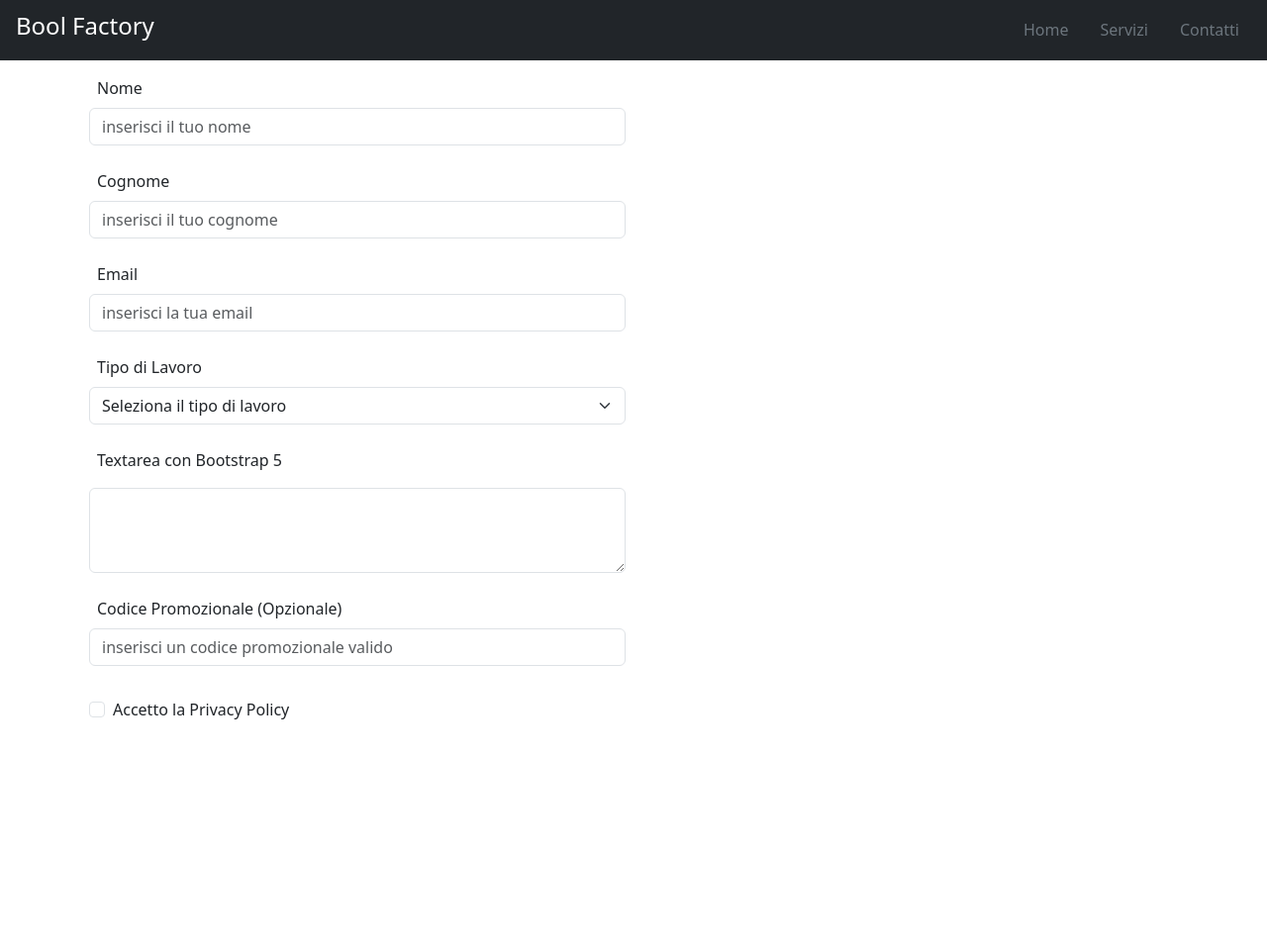
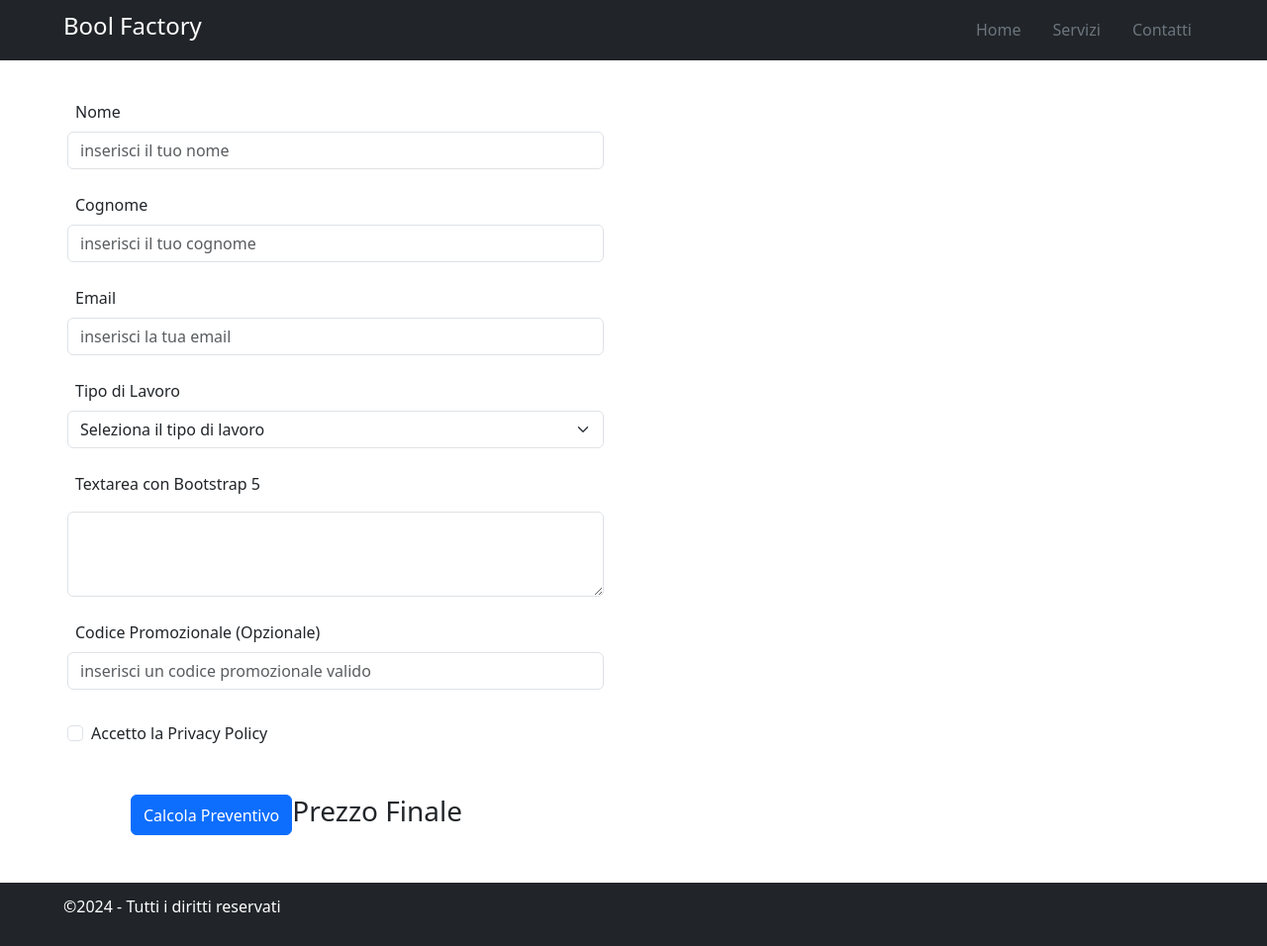
Before and after one commit to alessandroschiano98/bootstrap-preventivo, a plain HTML site: page index.html in a window 1280 px wide. Shown: the whole page at 99% size. Before the commit the page ends 800 px from the top, so only its background shows below. Drawn offline with nearby package versions, Linux system fonts and the light colour scheme.

Commit message:
FOOTERBAR (AGGIUNTA, DA FIXARE POSIZIONE TESTO + ALTRI FIX VARI)

```diff
--- a/index.html
+++ b/index.html
@@ -20,8 +20,8 @@
     <header>
         <nav class="navbar bg-dark">
             <div class="container-fluid ">
-                <h4 class="title text-white p-1">Bool Factory</h4>
-                <ul class="nav justify-content">
+                <h4 class="title text-white p-1 mx-5 ">Bool Factory</h4>
+                <ul class="nav justify-content mx-5">
                     <li class="nav-item">
                         <a class="nav-link text-secondary" href="#">Home</a>
                     </li>
@@ -40,7 +40,7 @@
 
     <main class="paginaprincipale">
         <!-- COLONNA 1-->
-        <div class="labels container">
+        <div class="labels container my-4 mx-5">
             <form action="" id="user-form">
                 <div class="form-group w-50 p-2">
                     <label class="p-2" for="name">Nome</label>
@@ -81,6 +81,12 @@
                     <input class="form-check-input" type="checkbox" value="" id="checkPolicy">
                     <label class="form-check-label" for="checkPolicy">Accetto la Privacy Policy</label>
                 </div>
+                <div class="calcolabtn form-check w-50 p-4 mx-5 d-flex">
+                    <button type="button" class="btn btn-primary">Calcola Preventivo</button>
+                   <h3 class="risultato">Prezzo Finale</h3><br>
+
+
+                </div>
             </form>
             </div>
     </main>
@@ -89,7 +95,11 @@
 
     <footer>
 
-
+        <nav class="navbar bg-dark">
+            <div class="container-fluid ">
+                <p class="title text-white p-1 mx-5 d-flex text align-center ">©2024 - Tutti i diritti reservati</p>
+            </div>
+        </nav>
     </footer>
 
 
```
